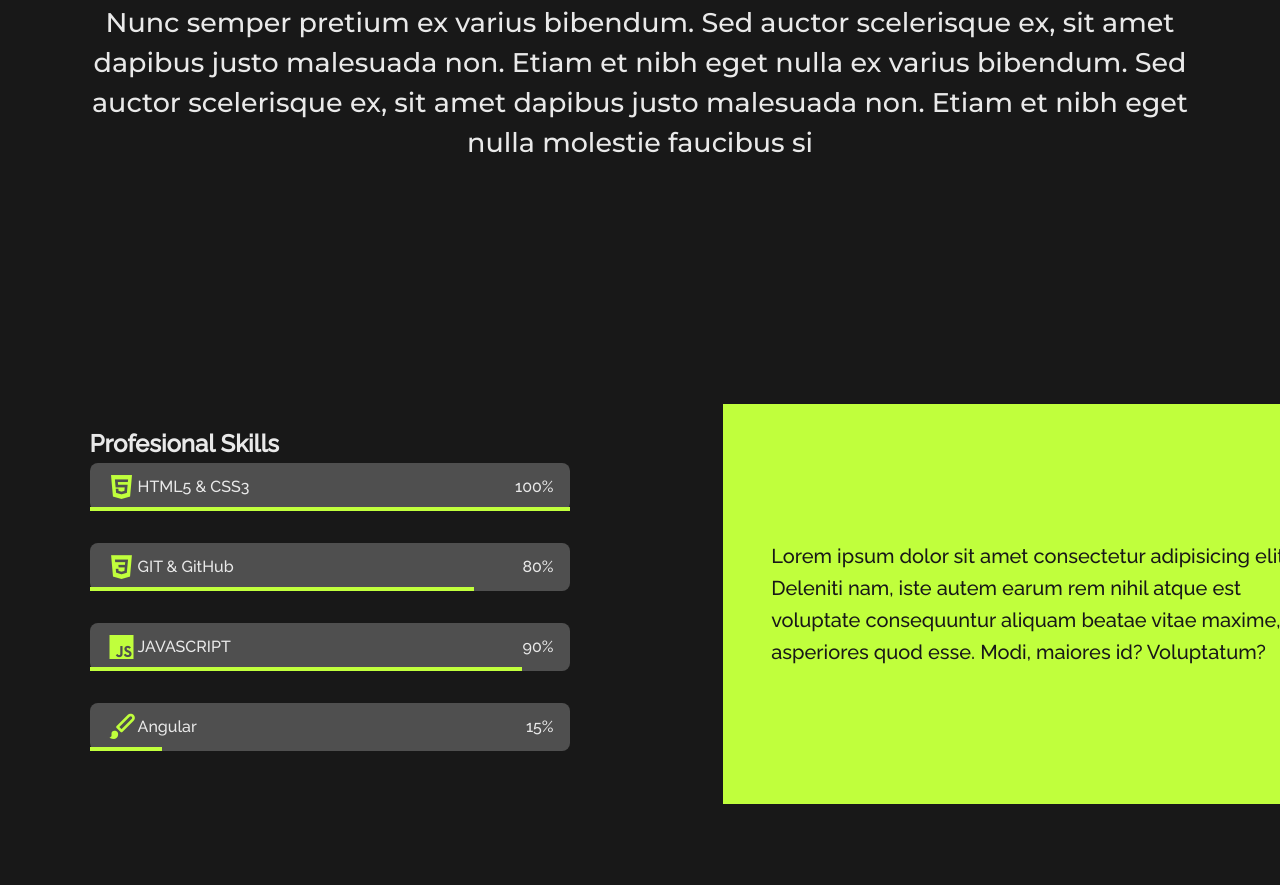
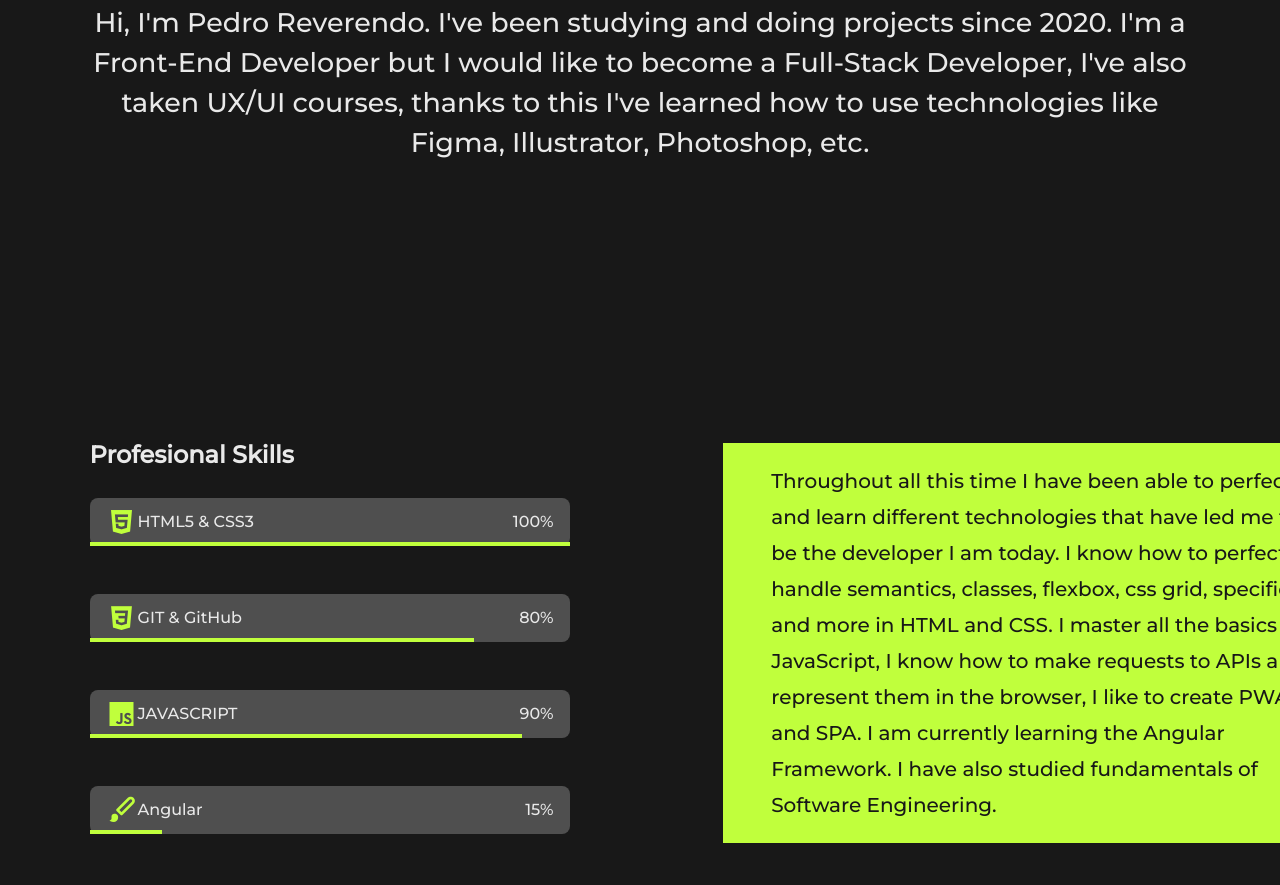
Before and after one commit to PedroReverendo/Portafolio-Web, a website: page index.html in a window 1280 px wide. Shown: the part 1058-1943 px from the top of the page. Drawn offline with nearby package versions, Linux system fonts and the light colour scheme.

Commit message:
Correcciones 2

```diff
--- a/assets/css/responsive.css
+++ b/assets/css/responsive.css
@@ -47,7 +47,7 @@
     }
   }
 /* =============== MOBILE M 375 =============== */
-@media screen and (max-width: 375px) {
+@media screen and (max-width: 370px) {
       html{
         width: 100vh;
     }
--- a/assets/css/style.css
+++ b/assets/css/style.css
@@ -131,6 +131,7 @@ img{
 .nav__list,
 .nav__link {
   display: flex;
+  align-items: center;
 }
 .nav__link {
   font-style: normal;
@@ -223,6 +224,9 @@ img{
   text-align: center;
 }
 /*===== EXPERIENCE =====*/
+.section__experience{
+  font-family: Montserrat;
+}
 .bd-grid{
   max-width: 1024px;
   display: grid;
@@ -242,8 +246,11 @@ img{
 
 /* ===== SKILLS =====*/
 .skills__container{
-  row-gap: 2rem;
+  row-gap: 5rem;
   text-align: center;
+}
+.alignment{
+  padding-block-start: 2rem;
 }
 .skills__data{
   display: flex;
@@ -251,7 +258,7 @@ img{
   align-items: center;
   position: relative;
   padding: .5rem 1rem;
-  margin-bottom: 2rem;
+  margin-bottom: 3rem;
   border-radius: .5rem;
   background-color: #4F4F4F;
 
@@ -262,8 +269,12 @@ img{
   color: #C0FF3C;
 }
 .skills__names{
+  font-family: 'Montserrat';
   display: flex;
   align-items: center;
+}
+.skills__subtitle{
+  padding-block-end: 1.5rem;
 }
 .skills__bar{
   position: absolute;
@@ -299,6 +310,10 @@ img{
   display: flex;
   align-items: center;
   flex-direction: row;
+
+  font-weight: normal;
+  font-size: 18px;
+  line-height: 200%;
 }
 
 .p__text{
--- a/index.html
+++ b/index.html
@@ -6,6 +6,9 @@
     <meta name="viewport" content="width=device-width, initial-scale=1.0">
     <!-- Logo -->
     <link rel="shortcut icon" href="./assets/img/Logo_Pag.png">
+
+        <link rel="stylesheet" href="https://unicons.iconscout.com/release/v4.0.0/css/line.css">
+
         <!--=============== BOXICONS ===============-->
         <link rel="stylesheet" href="https://cdn.jsdelivr.net/npm/boxicons@latest/css/boxicons.min.css">
 
@@ -26,14 +29,14 @@
                         <ul class="nav__list">
                             <li class="nav__item">
                                 <a href="#about" id="nav__link__Services" class="nav__link active-link">
-                                    <i class='bx bx-home-alt nav__icon'></i>
+                                    <i class='bx bx-briefcase-alt nav__icon'></i>
                                     <span class="nav__name">About</span>
                                 </a>
                             </li>
 
                             <li class="nav__item">
                                 <a href="#projects" id="nav__link__projects" class="nav__link">
-                                    <i class='bx bx-user nav__icon'></i>
+                                    <i class="uil uil-scenery nav__icon"></i>
                                     <span class="nav__name">Projects</span>
                                 </a>
                             </li>
@@ -47,7 +50,7 @@
 
                             <li class="nav__item">
                                 <a href="#contactme" id="nav__link__About" class="nav__link">
-                                    <i class='bx bx-briefcase-alt nav__icon'></i>
+                                    <i class='bx bx-user nav__icon'></i>
                                     <span class="nav__name">Contact Me</span>
                                 </a>
                             </li>
@@ -75,12 +78,12 @@
             <section class="about_container section section_about_height" id="about">
                     <h2 class="section__title">About Me</h2>
                     <p class="section__subtitle">
-                        Nunc semper pretium ex varius bibendum. Sed auctor scelerisque ex, sit amet dapibus justo malesuada non. Etiam et nibh eget nulla ex varius bibendum. Sed auctor scelerisque ex, sit amet dapibus justo malesuada non. Etiam et nibh eget nulla molestie faucibus si
+                        Hi, I'm Pedro Reverendo. I've been studying and doing projects since 2020. I'm a Front-End Developer but I would like to become a Full-Stack Developer, I've also taken UX/UI courses, thanks to this I've learned how to use technologies like Figma, Illustrator, Photoshop, etc.
                     </p>
 
                 <section class="section__experience">
                     <div class="skills__container bd-grid">
-                    <div>
+                    <div class="alignment">
                         <h2 class="skills__subtitle">Profesional Skills</h2>
                         <div class="skills__data">
                             <div class="skills__names">
@@ -133,7 +136,8 @@
                     </div>
 
                     <div class="div__color">
-                        <p class="p__text">Lorem ipsum dolor sit amet consectetur adipisicing elit. Deleniti nam, iste autem earum rem nihil atque est voluptate consequuntur aliquam beatae vitae maxime, asperiores quod esse. Modi, maiores id? Voluptatum?</p>
+                        <p class="p__text">Throughout all this time I have been able to perfect and learn different technologies that have led me to be the developer I am today. I know how to perfectly handle semantics, classes, flexbox, css grid, specificity, and more in HTML and CSS. I master all the basics of JavaScript, I know how to make requests to APIs and represent them in the browser, I like to create PWA and SPA. I am currently learning the Angular Framework. I have also studied fundamentals of Software Engineering.
+                        </p>
                     </div>
                 </div>
             </section>
```
